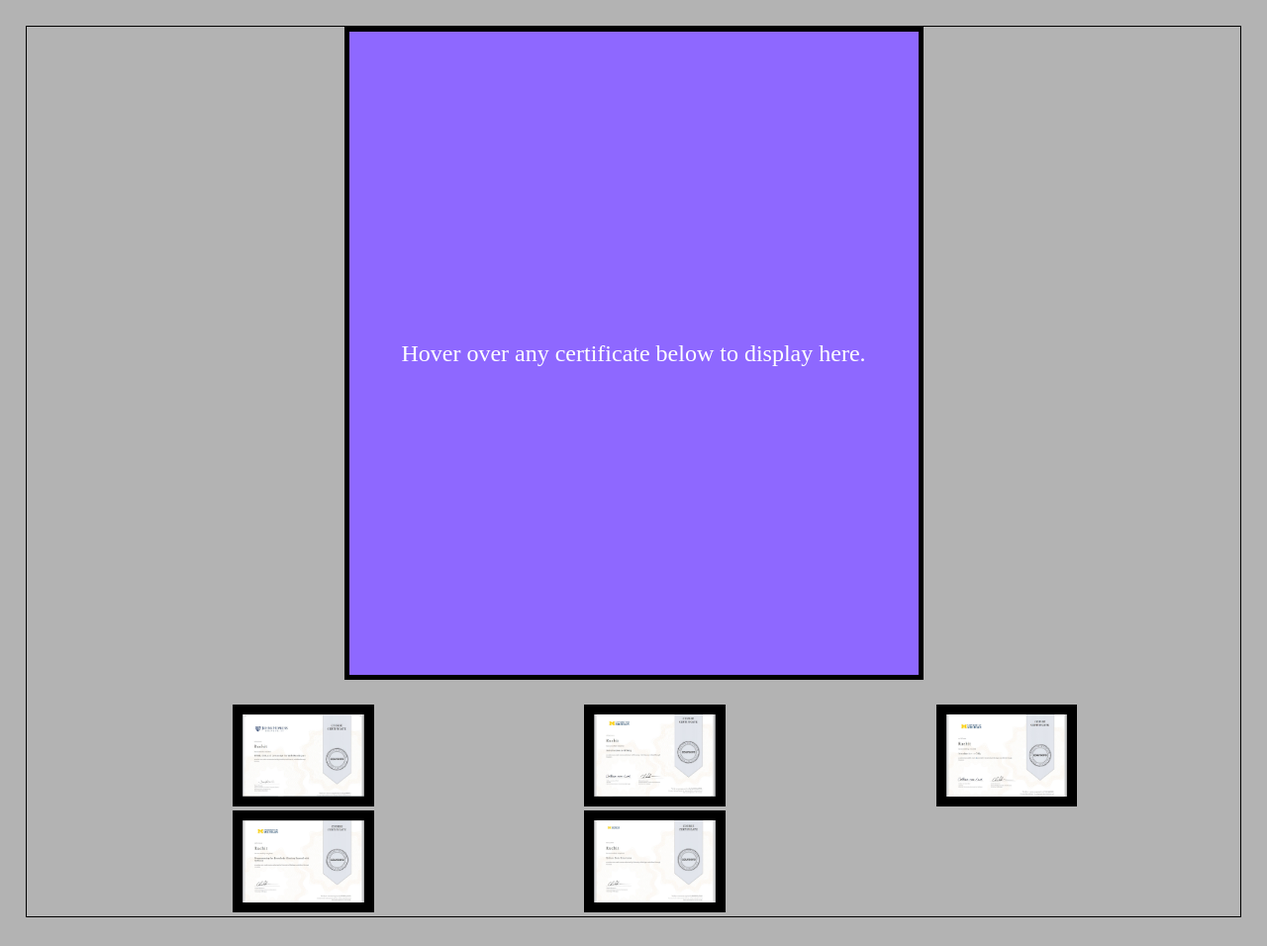
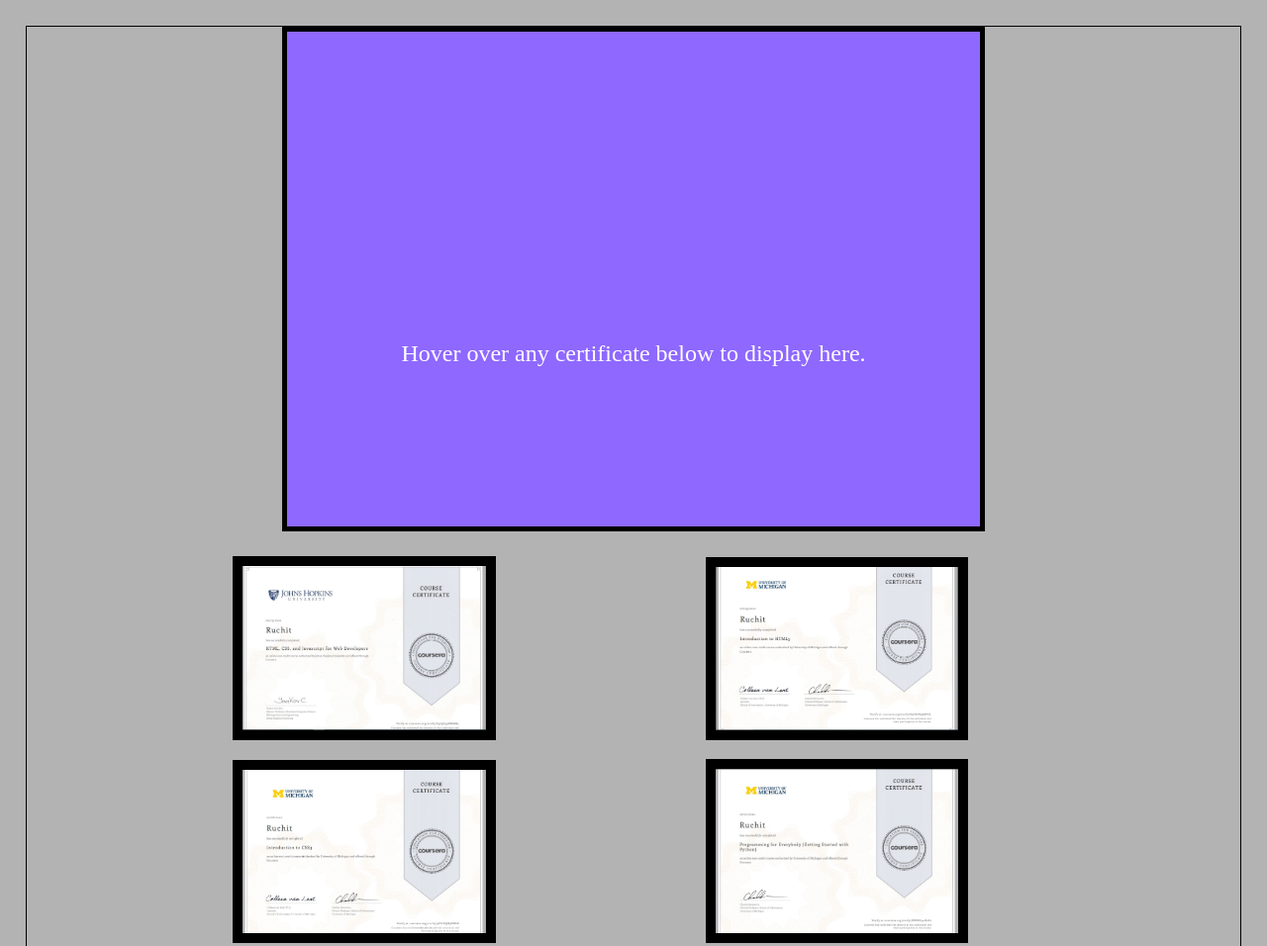
Before and after one commit to ruchit-26/Certificates, a plain HTML site: page index.html in a window 1280 px wide. Shown: the top 956 px of the page at 99% size. Drawn offline with Linux system fonts and the light colour scheme; files that its build step writes are made by us from their sources; files whose address does not match are found by name.

Commit message:
Update gallery.css

```diff
--- a/gallery.css
+++ b/gallery.css
@@ -5,24 +5,27 @@ body{
 }
 #image{
     line-height:650px;
-		width: 575px;
-    height: 650px;
+		width: 700px;
+    height: 500px;
 		border:5px solid black;
 		margin:0 auto;
     background-color: #8e68ff;
+  background-size:cover;
     background-image: url('');
-    background-repeat: no-repeat;
-    color:#FFFFFF;
-    text-align: center;
-    background-size: 100%;
+   background-repeat:no-repeat;
+
+  background-height:100%;
+    color:white;
     margin-bottom:25px;
     font-size: 150%;
 }
 .preview{
-		width:10%;
+		width:20%;
 		margin-left:17%;
+  margin-bottom:15px;
     border: 10px solid black;
 }
 img{
-		width:95%;
+		width:100%;
+  height:98%;
 }
```
